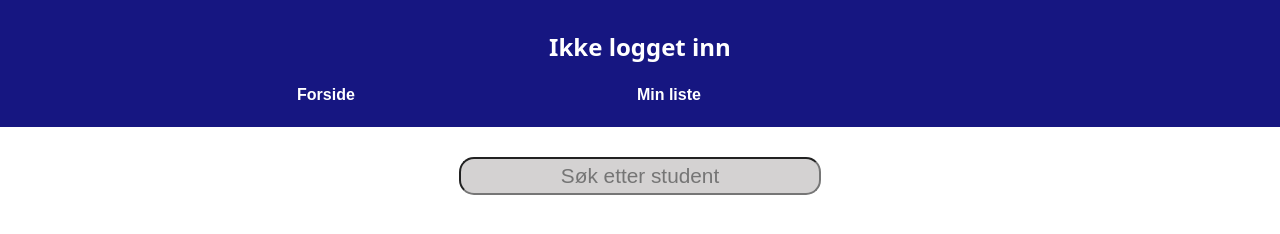
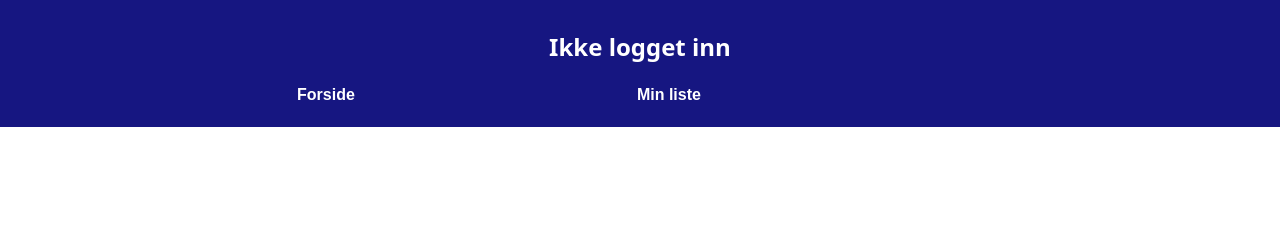
Before and after one commit to glennpe83/glennpe83-harry_potter_studentbook, a plain HTML site: page main.html in a window 1280 px wide. Drawn offline with Linux system fonts and the light colour scheme; no server answers.

Commit message:
Fjernet søkefeilt

```diff
--- a/main.html
+++ b/main.html
@@ -19,10 +19,6 @@
       </nav>
     </header>
     <main>
-      <div class="searchContainer">
-
-        <input type="text" id="findStudentInput" placeholder="Søk etter student" />
-      </div>
       <div id="overlay"></div>
       <div id="studentlistContainer"></div>
     </main>
```
